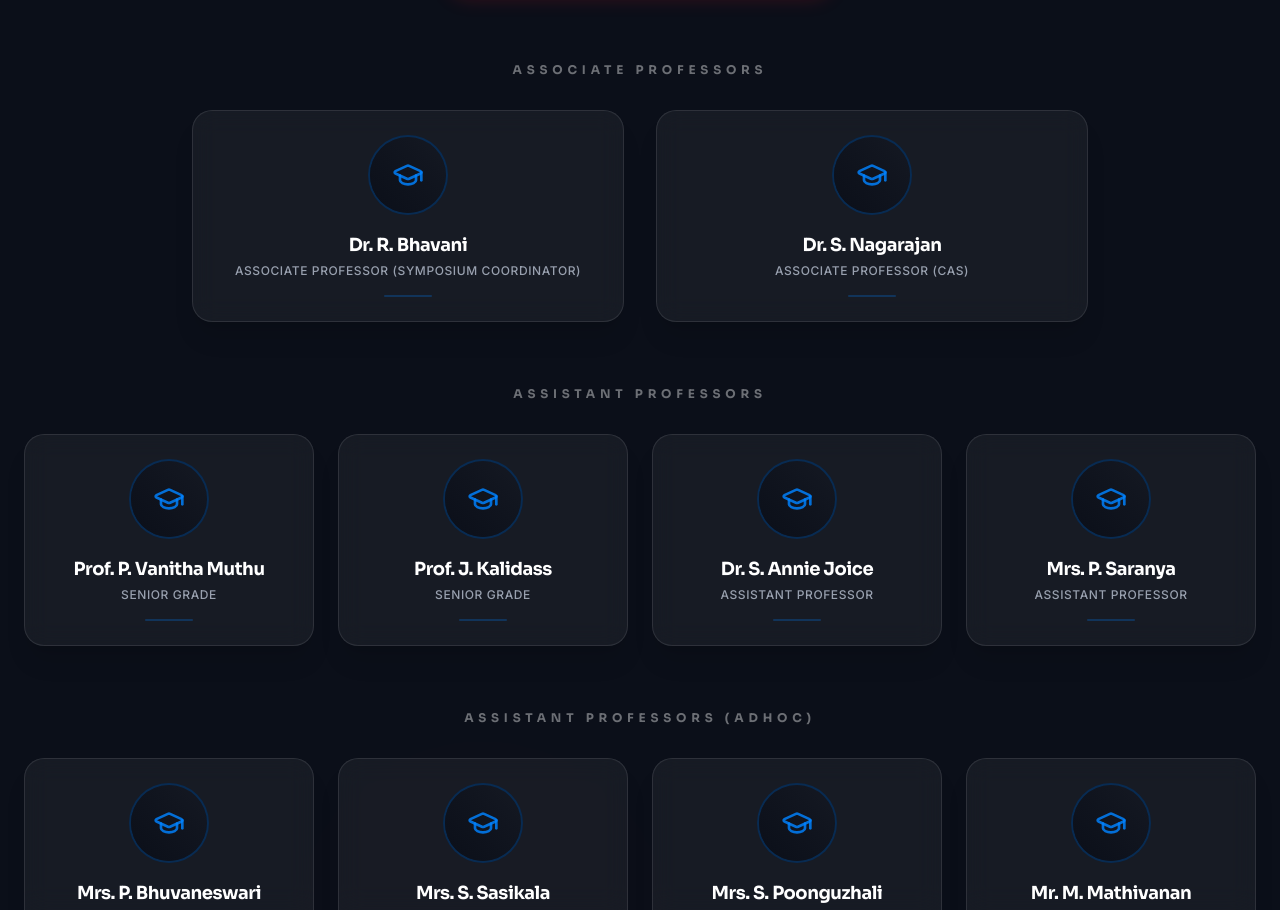
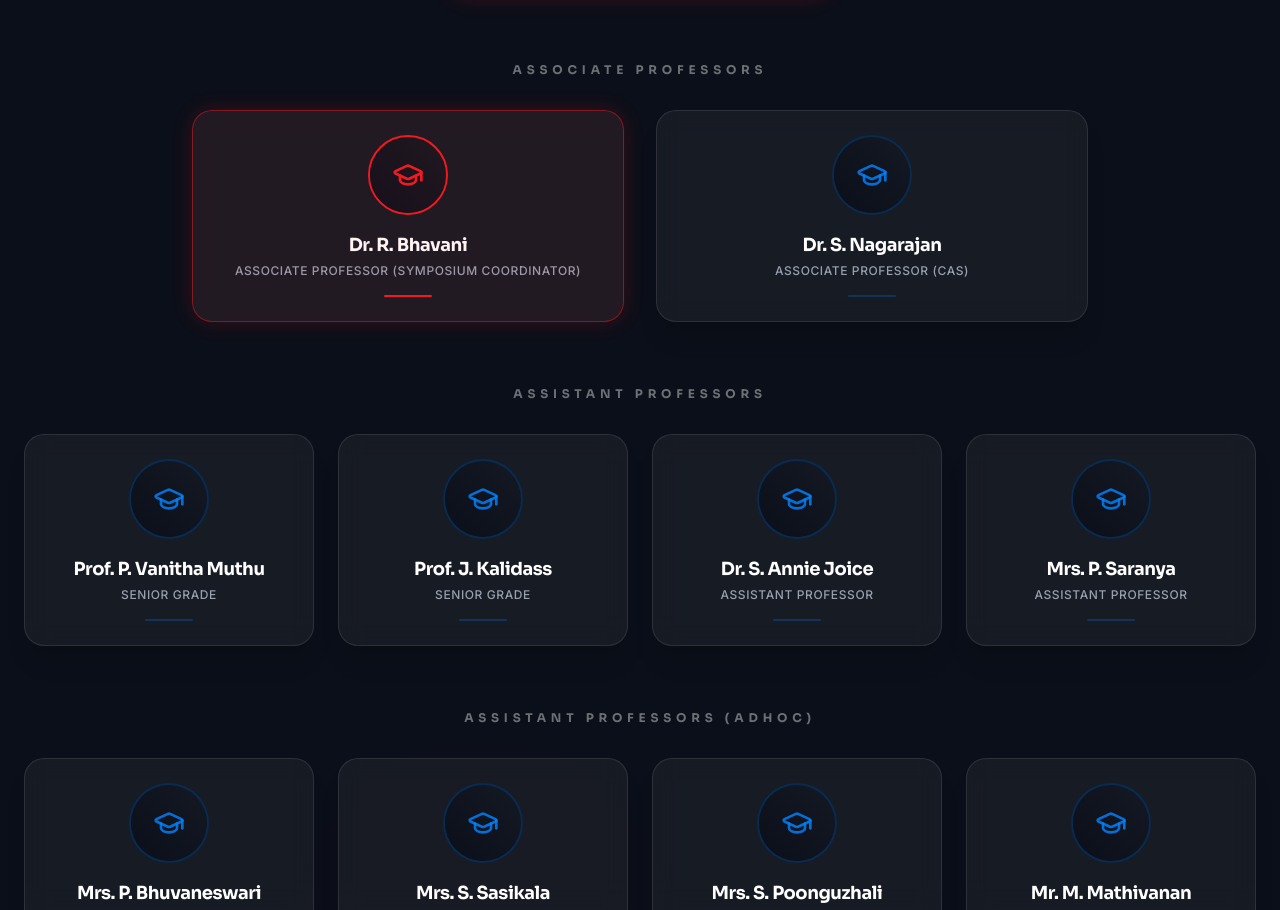
Before and after one commit to mukesh-offll-dev/ALTRONIX-26, a React (Vite) app: page /about in a window 1280 px wide. Shown: the part 1488-2398 px from the top of the page. Built offline with nearby package versions, Linux system fonts and the light colour scheme; no server answers.

Commit message:
update faq,about

```diff
--- a/src/pages/AboutPage.jsx
+++ b/src/pages/AboutPage.jsx
@@ -16,7 +16,7 @@ const AboutPage = () => {
       highlight: true
     },
     associateProfessors: [
-      { name: "Dr. R. Bhavani", role: "Associate Professor (Symposium Coordinator)" },
+      { name: "Dr. R. Bhavani", role: "Associate Professor (Symposium Coordinator)", highlight: true },
       { name: "Dr. S. Nagarajan", role: "Associate Professor (CAS)" }
     ],
     assistantProfessors: [
--- a/src/pages/FAQPage.jsx
+++ b/src/pages/FAQPage.jsx
@@ -25,7 +25,7 @@ const faqData = [
     },
     {
         question: "Will all participants receive certificates?",
-        answer: "Yes, all active participants will receive an E-certificate. Winners and runners-up will be awarded merit certificates and exciting prizes."
+        answer: "Yes, all active participants will receive an E-certificate. Winners and runners-up will be awarded merit certificates and prizes."
     },
 ];
 
```
